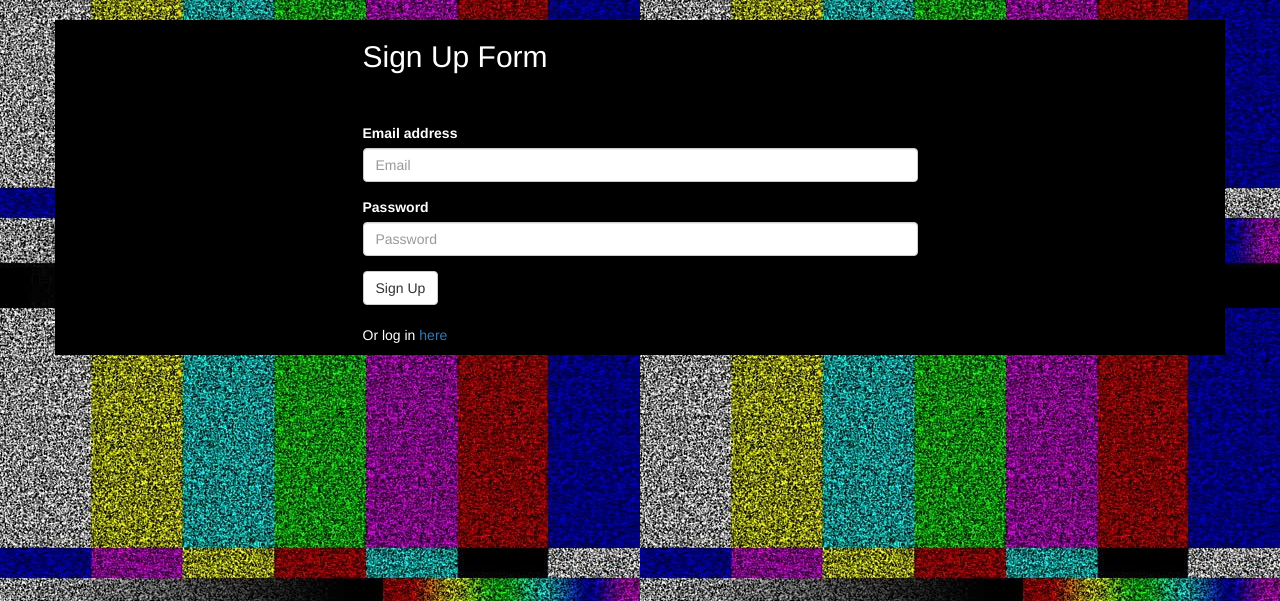
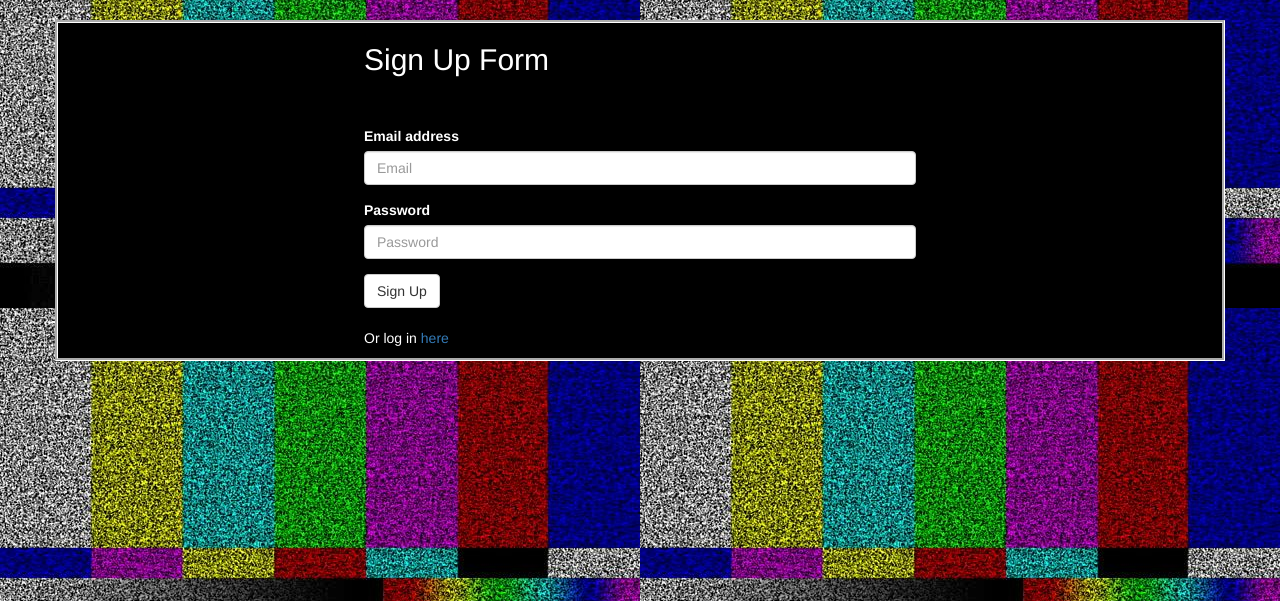
Before and after one commit to Shelrothman/jmsj, a Node server app: page / in a window 1280 px wide. Shown: the part 52-653 px from the top of the page. Run offline with Node 20, Linux system fonts and the light colour scheme; some libraries are stand-ins or nearby versions.

Commit message:
finished stylesheet

```diff
--- a/public/stylesheets/style.css
+++ b/public/stylesheets/style.css
@@ -13,6 +13,7 @@ body {
   color: white;
   border-color: white;
   border-width: 3px;
+  border-style: groove;
 }
 
 .navbar {
```
